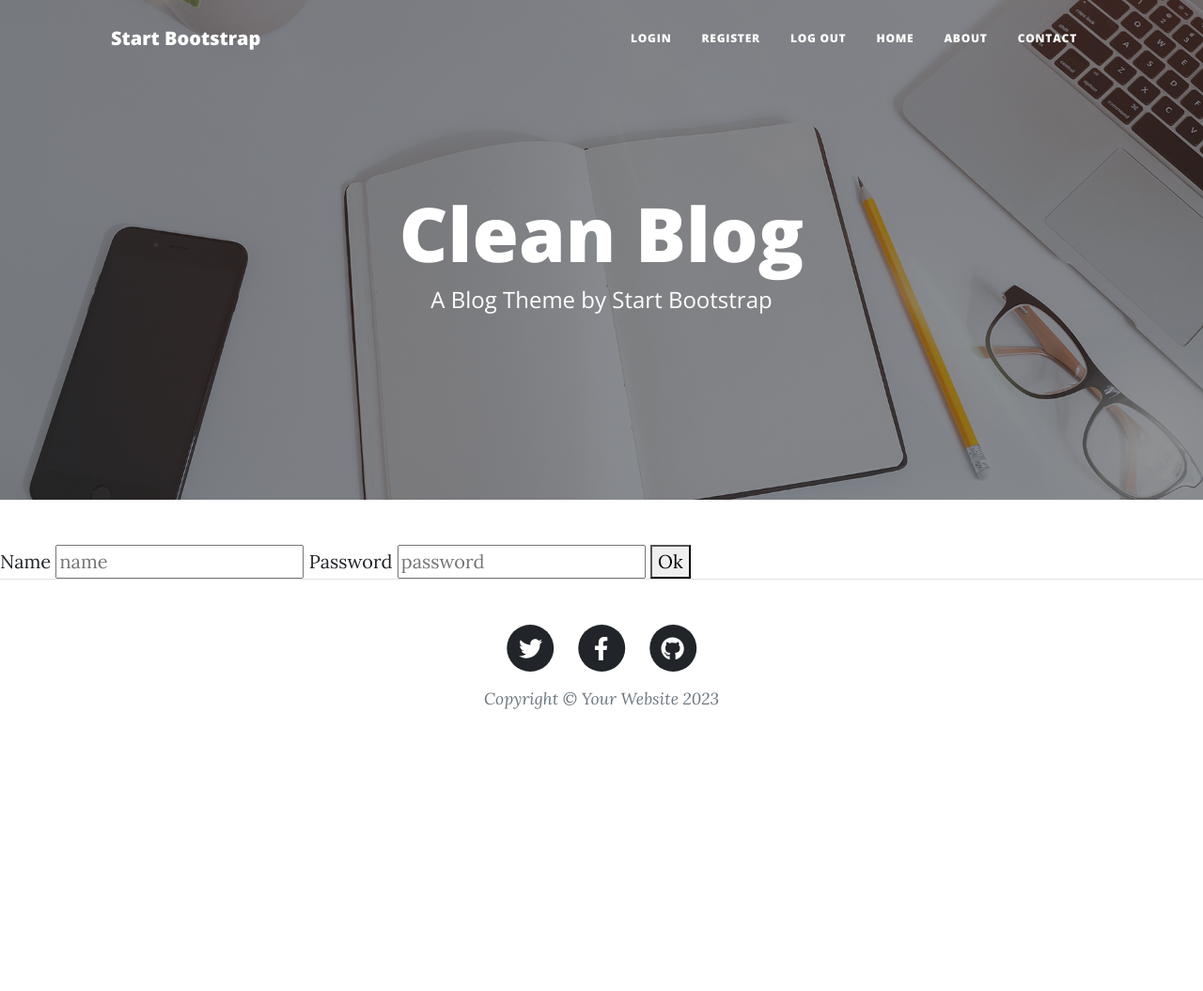
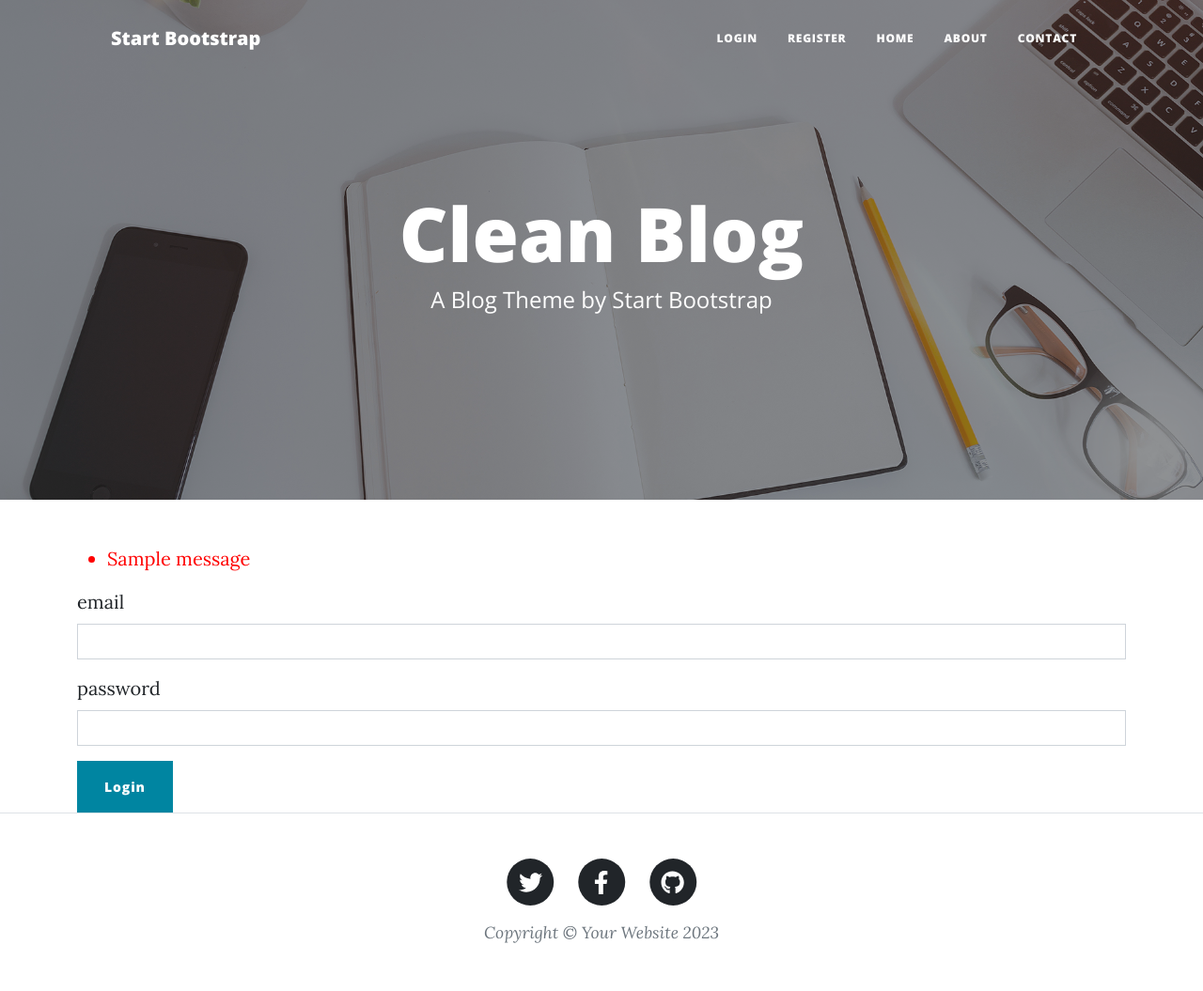
Before and after one commit to Agnieszka26/blog_with_flask, a Flask app: page /login in a window 1280 px wide. Shown: the whole page at 94% size. Before the commit the page ends 755 px from the top, so only its background shows below. Run offline with Flask 3, Linux system fonts and the light colour scheme; tables that the repository leaves empty hold one stand-in row (values such as "Sample post"); one stand-in notice (Sample message) is shown; parts of the project's set-up code (start-up, migrations or seed data) failed here and were passed over; some libraries are stand-ins or nearby versions.

Commit message:
Login Registered Users

```diff
--- a/forms.py
+++ b/forms.py
@@ -14,14 +14,17 @@ class NewPostForm(FlaskForm):
     body = CKEditorField('Body')
     submit = SubmitField('Create new post')
 
-# TODO: Create a RegisterForm to register new users
+#RegisterForm to register new users
 class RegisterForm(FlaskForm):
     name = StringField("name", validators=[DataRequired()])
     email = EmailField("email", validators=[DataRequired()])
     password = PasswordField("password", validators=[DataRequired()])
     submit = SubmitField("Register")
 
-# TODO: Create a LoginForm to login existing users
-
+#LoginForm to login existing users
+class LoginForm(FlaskForm):
+    email = EmailField("email", validators=[DataRequired()])
+    password = PasswordField("password", validators=[DataRequired()])
+    submit = SubmitField("Login")
 
 # TODO: Create a CommentForm so users can leave comments below posts
--- a/main.py
+++ b/main.py
@@ -1,20 +1,20 @@
 import smtplib
 from wsgiref.validate import validator
-from flask import Flask, render_template, redirect, url_for
+from flask import Flask, render_template, redirect, url_for, flash, request
 from flask_bootstrap import Bootstrap5
 from flask_sqlalchemy import SQLAlchemy
 from sqlalchemy.orm import DeclarativeBase, Mapped, mapped_column
 from sqlalchemy import Integer, String, Text
 from flask_wtf import FlaskForm
-from werkzeug.security import generate_password_hash
+from werkzeug.security import generate_password_hash, check_password_hash
 from wtforms import StringField, SubmitField
 from wtforms.validators import DataRequired, URL
 from flask_ckeditor import CKEditor, CKEditorField
 from datetime import date, datetime
-from flask import Flask, render_template, request
 from dotenv import load_dotenv
 import os
-from forms import NewPostForm, RegisterForm
+from forms import NewPostForm, RegisterForm, LoginForm
+from flask_login import UserMixin, login_user, LoginManager, login_required, logout_user, current_user
 
 load_dotenv()
 
@@ -27,6 +27,8 @@ TIMEOUT = int(os.getenv("TIMEOUT"))
 app = Flask(__name__)
 bootstrap = Bootstrap5(app)
 ckeditor = CKEditor(app)
+login_manager = LoginManager()
+login_manager.init_app(app)
 
 class Base(DeclarativeBase):
     pass
@@ -40,7 +42,7 @@ db.init_app(app)
 
 # CONFIGURE TABLE
 class BlogPost(db.Model):
-    __tablename__ = "blog_posts"
+    __tablename__ = "blog_post"
     id: Mapped[int] = mapped_column(Integer, primary_key=True)
     title: Mapped[str] = mapped_column(String(250), unique=True, nullable=False)
     subtitle: Mapped[str] = mapped_column(String(250), nullable=False)
@@ -50,7 +52,7 @@ class BlogPost(db.Model):
     img_url: Mapped[str] = mapped_column(String(250), nullable=False)
 
 
-class User(db.Model):
+class User(db.Model, UserMixin):
     __tablename__ = "users"
     id: Mapped[int] = mapped_column(Integer, primary_key=True)
     email: Mapped[str] = mapped_column(String(250), unique=True, nullable=False)
@@ -60,23 +62,40 @@ class User(db.Model):
 with app.app_context():
     db.create_all()
 
+@login_manager.user_loader
+def load_user(user_id):
+    return db.get_or_404(User, user_id)
+
 @app.route('/')
 def home():
     with app.app_context():
         posts = db.session.execute(db.select(BlogPost).order_by(BlogPost.date)).scalars().all()
-    return render_template("index.html", posts=posts)
+        print(posts)
+    return render_template("index.html", posts=posts, current_user=current_user)
 
 @app.route('/about')
 def about():
-    return render_template("about.html")
+    return render_template("about.html", current_user=current_user)
 
 @app.route('/contact')
 def contact():
-    return render_template("contact.html")
+    return render_template("contact.html", current_user=current_user)
 
-@app.route('/login')
+@app.route('/login', methods=["POST", "GET"])
 def login():
-    return render_template("login.html")
+    form = LoginForm()
+    if form.validate_on_submit():
+        email = form.email.data
+        password = form.password.data
+        user = db.session.execute(db.select(User).where(User.email == email)).scalar()
+        if user and check_password_hash(user.password, password):
+            login_user(user)
+            flash('You were successfully logged in')
+            return redirect("dashboard")
+        else:
+            flash('Invalid credentials')
+
+    return render_template("login.html", form=form, current_user=current_user)
 
 @app.route('/register', methods=["POST", "GET"])
 def register():
@@ -84,19 +103,29 @@ def register():
     if form.validate_on_submit():
         password = generate_password_hash(password=form.password.data, method='pbkdf2:sha256', salt_length=8)
         name = form.name.data
-        new_user = User(email= form.email.data, name= name, password=password)
-        db.session.add(new_user)
-        db.session.commit()
-        return redirect(url_for("dashboard"))
-    return render_template("register.html", form=form)
+        email = form.email.data
+        user_exists = db.session.execute(db.session(User).where(User.email == email)).scalar()
+        if user_exists:
+            flash("User already exist, please login.")
+            return redirect(url_for("login"))
+        else:
+            flash("You have registered, please login.")
+            new_user = User(email= form.email.data, name=name, password=password)
+            db.session.add(new_user)
+            db.session.commit()
+            return redirect(url_for("login"))
+    return render_template("register.html", form=form, current_user=current_user)
 
-@app.route('/logout')
+@app.route("/logout")
+@login_required
 def logout():
+    logout_user()
     return redirect(url_for('home'))
 
 @app.route('/dashboard')
+@login_required
 def dashboard():
-    return render_template('dashboard.html')
+    return render_template('dashboard.html', current_user=current_user)
 
 @app.route("/form-entry", methods=["post"])
 def receive_data():
@@ -106,13 +135,13 @@ def receive_data():
         connection.starttls()
         connection.login(GMAIL_ADDRESS, GMAIL_PASSWORD)
         connection.sendmail(from_addr=email, to_addrs=GMAIL_ADDRESS, msg=f'Subject: From your webpage \n\n {message}')
-    return render_template("message.html", message=message)
+    return render_template("message.html", message=message, current_user=current_user)
 
 @app.route("/post/<int:uuid>")
 def get_post(uuid):
     with app.app_context():
         requested_post = db.session.execute(db.select(BlogPost).where(BlogPost.id == uuid)).scalar()
-    return render_template('post.html', post=requested_post)
+    return render_template('post.html', post=requested_post, current_user=current_user)
 
 @app.route("/new-post", methods=["POST", "GET"])
 def add_new_post():
@@ -129,7 +158,7 @@ def add_new_post():
             db.session.add(new_post)
             db.session.commit()
         return redirect('/')
-    return render_template("make-post.html", form=form)
+    return render_template("make-post.html", form=form, current_user=current_user)
 
 @app.route("/edit-post/<uuid>", methods=["POST", "GET"])
 def edit_post(uuid):
@@ -147,7 +176,7 @@ def edit_post(uuid):
         edited_post.body=form.body.data
         db.session.commit()
         return redirect('/')
-    return render_template("make-post.html", form=form)
+    return render_template("make-post.html", form=form, current_user=current_user)
 
 @app.route('/delete/<uuid>')
 def delete_post(uuid):
--- /dev/null
+++ b/templates/error_flash.html
@@ -0,0 +1,9 @@
+        {% with messages = get_flashed_messages() %}
+        {% if messages %}
+        <ul class=flashes>
+            {% for message in messages %}
+            <li style="color: red; font-size: 20px;">{{ message }}</li>
+            {% endfor %}
+        </ul>
+        {% endif %}
+        {% endwith %}
--- a/templates/head.html
+++ b/templates/head.html
@@ -29,10 +29,30 @@
         </button>
         <div class="collapse navbar-collapse" id="navbarResponsive">
             <ul class="navbar-nav ms-auto py-4 py-lg-0">
-                <!-- TODO: Only show Login/Register if user is logged out. Otherwise show "Log Out" -->
-                <li class="nav-item"><a class="nav-link px-lg-3 py-3 py-lg-4" href="{{ url_for('login') }}">Login</a></li>
-                <li class="nav-item"><a class="nav-link px-lg-3 py-3 py-lg-4" href="{{ url_for('register') }}">Register</a></li>
-                <li class="nav-item"><a class="nav-link px-lg-3 py-3 py-lg-4" href="{{ url_for('logout') }}">Log Out</a></li>
+                {% if not current_user.is_authenticated: %}
+                <li class="nav-item">
+                    <a
+                            class="nav-link px-lg-3 py-3 py-lg-4"
+                            href="{{ url_for('login') }}"
+                    >Login</a
+                    >
+                </li>
+                <li class="nav-item">
+                    <a
+                            class="nav-link px-lg-3 py-3 py-lg-4"
+                            href="{{ url_for('register') }}"
+                    >Register</a
+                    >
+                </li>
+                {% else: %}
+                <li class="nav-item">
+                    <a
+                            class="nav-link px-lg-3 py-3 py-lg-4"
+                            href="{{ url_for('logout') }}"
+                    >Log Out</a
+                    >
+                </li>
+                {% endif %}
                 <li class="nav-item"><a class="nav-link px-lg-3 py-3 py-lg-4" href="{{url_for('home')}}">Home</a></li>
                 <li class="nav-item"><a class="nav-link px-lg-3 py-3 py-lg-4" href="{{url_for('about')}}">About</a></li>
                 <li class="nav-item"><a class="nav-link px-lg-3 py-3 py-lg-4" href="{{url_for('contact')}}">Contact</a>
--- a/templates/login.html
+++ b/templates/login.html
@@ -1,11 +1,9 @@
 {% include "head.html" %}
+{% include "base_header.html" %}
+<div class="container">
 
-{% include "base_header.html" %}
- <form action="/dashboard" method="post">
-        <label>Name</label>
-        <input type="text" placeholder="name" name="username">
-        <label>Password</label>
-        <input type="text" placeholder="password" name="password">
-        <button type="submit">Ok</button>
-    </form>
+    {% from 'bootstrap5/form.html' import render_form %}
+    {% include "error_flash.html" %}
+    {{ render_form(form, novalidate=True) }}
+</div>
 {% include "footer.html" %}
--- a/templates/register.html
+++ b/templates/register.html
@@ -5,6 +5,7 @@
         <div class="row">
             <div class="col-lg-8 col-md-10 mx-auto">
                 {% from 'bootstrap5/form.html' import render_form %}
+                {% include "error_flash.html" %}
                 {{ render_form(form, novalidate=True) }}
             </div>
         </div>
```
